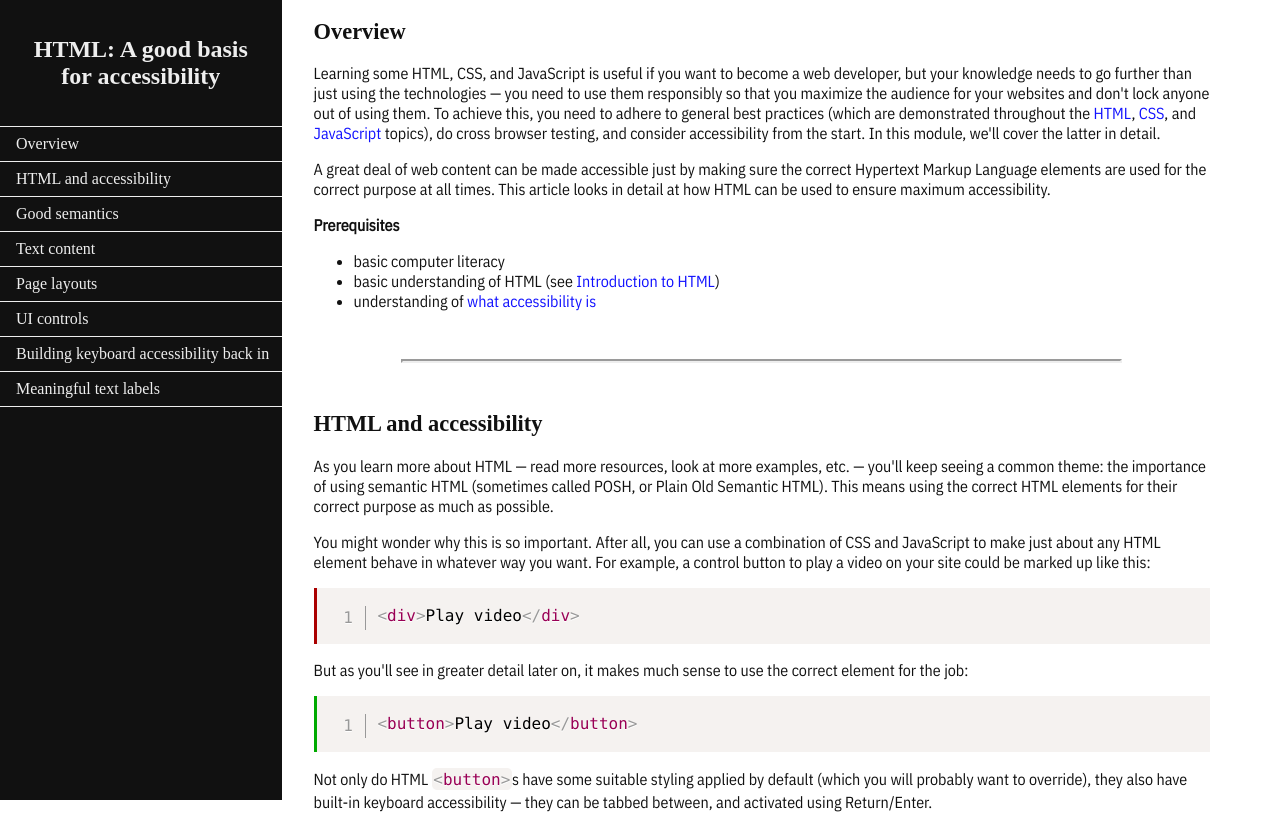
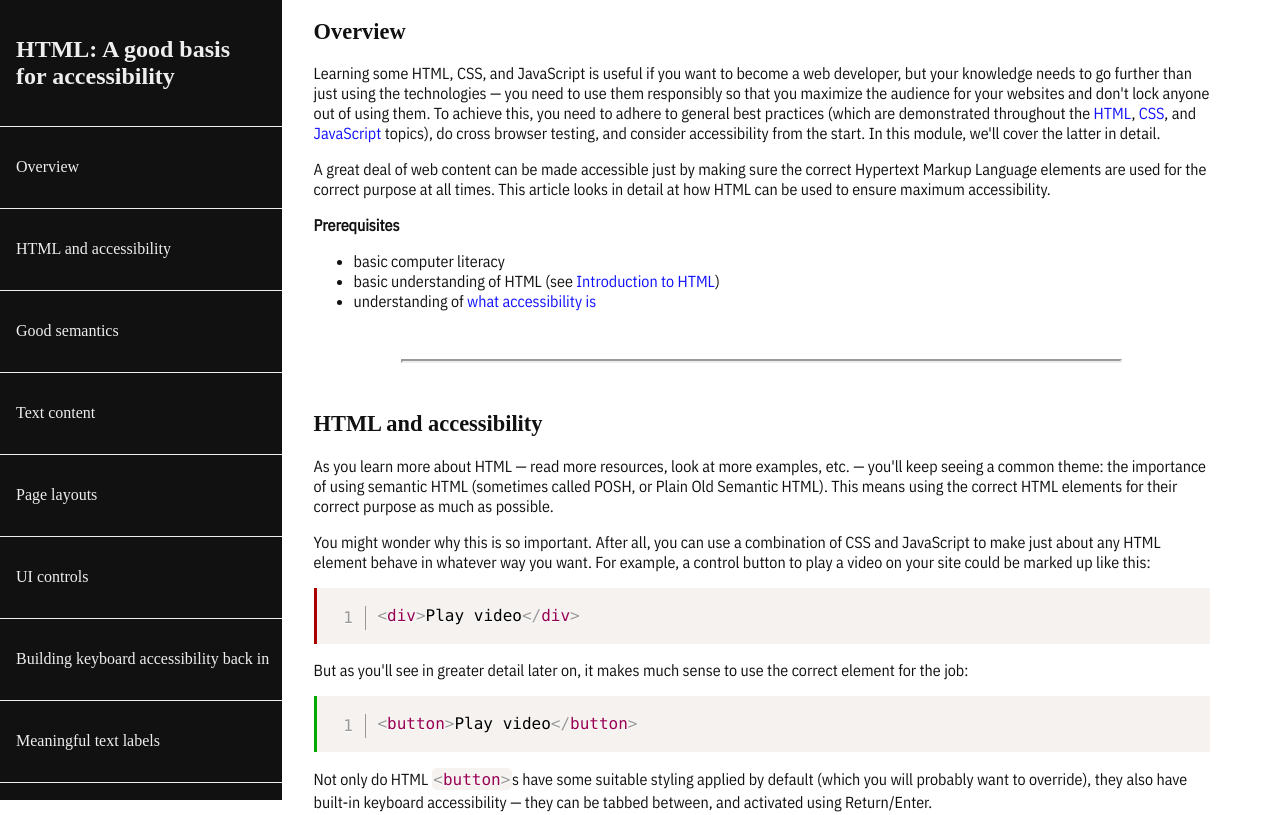
Before and after one commit to lukino999/FCC---Technical-Documentation-Page, a plain HTML site: page index.html in a window 1280 px wide. Shown: the top 815 px of the page. Drawn offline with nearby package versions, Linux system fonts and the light colour scheme; a web font is replaced by a local one.

Commit message:
fix navbar appearance

```diff
--- a/styles.css
+++ b/styles.css
@@ -55,26 +55,29 @@ main {
 #navbar h1 {
   font-size: 150%;
   font-weight: bolder;
-  text-align: center;
+  text-align: left;
   overflow: hidden;
 }
 
 #navbar ul {
   margin: 0;
   padding: 0;
+  overflow-y: auto;
 }
 
 #navbar li {
-
+  height: 65px;
   list-style: none;
   border-bottom: 1px solid var(--color-white);
   padding-left: 16px;
   padding-top: 8px;
   padding-bottom: 8px;
+  display: flex;
+  align-items: center;
 }
 
 .nav-link {
-  text-align: center;
+  text-align: left;
   background: var(--color-black);
   color: var(--color-white);
 }
```
